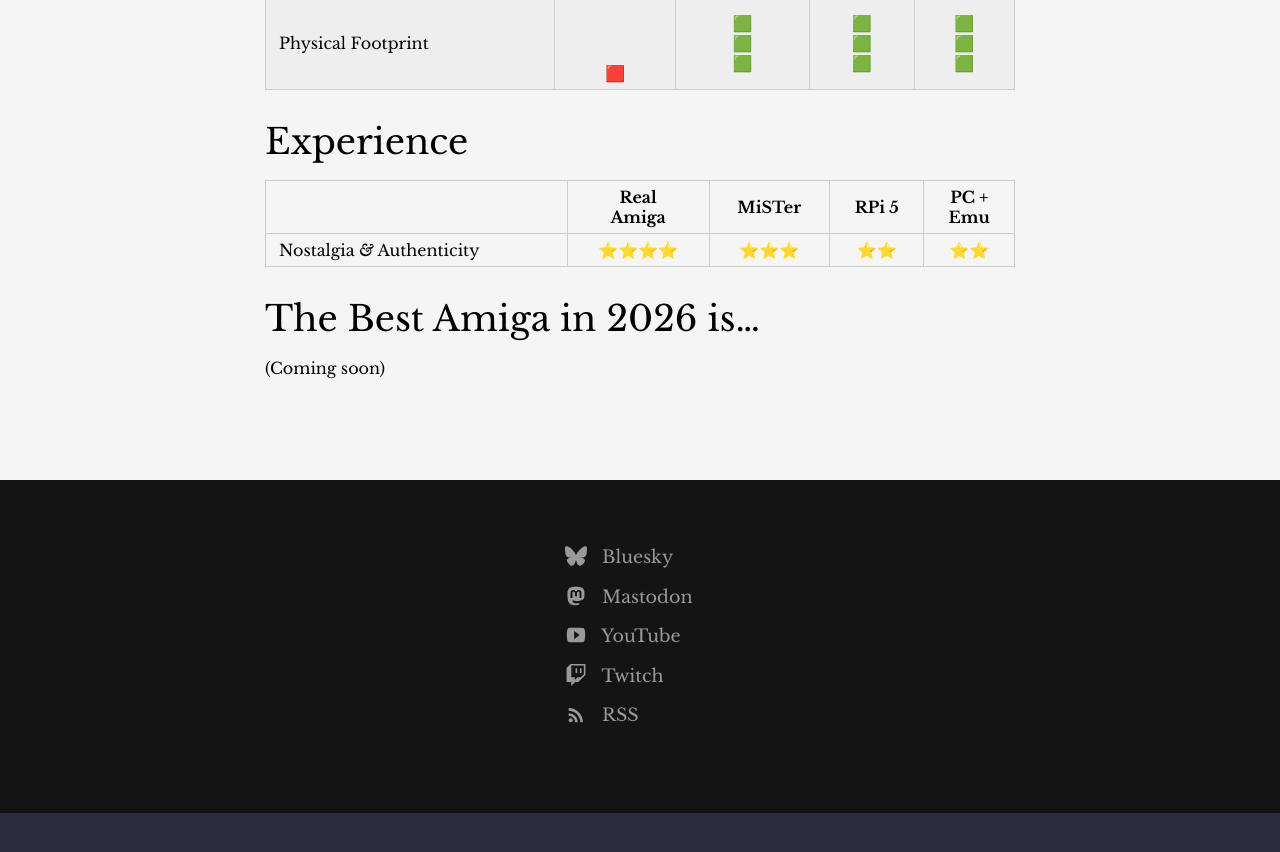
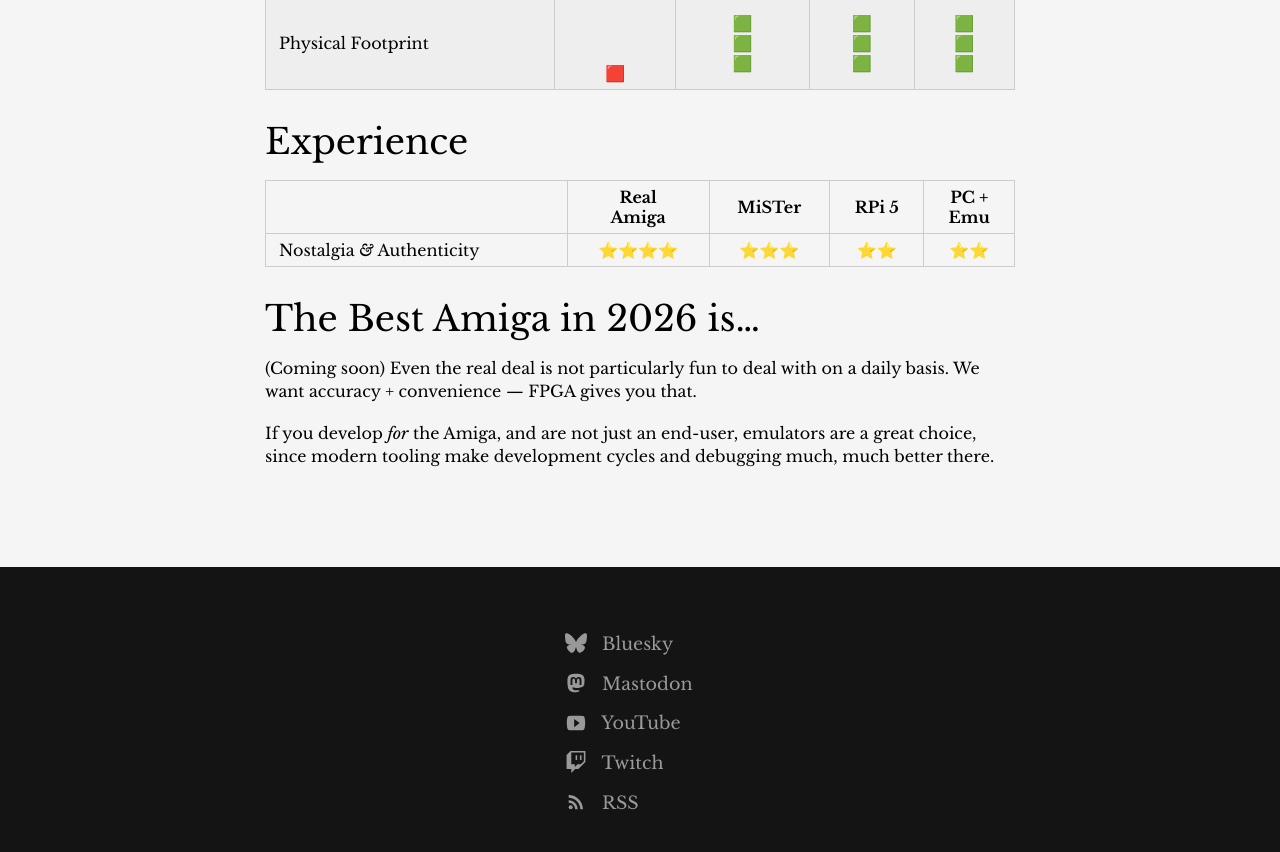
Before and after one commit to amigavision/amigavision.github.io, a Jekyll site: the page built from best.md, in a window 1280 px wide and 900 px high, scrolled down 4068 px. Shown: the top 852 px of the window. Built offline with Jekyll 4.4.1, drawn with Linux system fonts in a browser that asks for light colours; before the commit the page ends 4881 px from its top, so only the background shows below that.

Commit message:
Add more drafts

```diff
--- a/best.md
+++ b/best.md
@@ -114,6 +114,10 @@
 ## The Best Amiga in 2026 is…
 
 (Coming soon)
+Even the real deal is not particularly fun to deal with on a daily basis.
+We want accuracy + convenience — FPGA gives you that.
+
+If you develop *for* the Amiga, and are not just an end-user, emulators are a great choice, since modern tooling make development cycles and debugging much, much better there.
 
 [^1]: While emulators like WinUAE may be cycle accurate on paper, that doesn’t help when the host OS can interrupt the process at any time.
 
```
